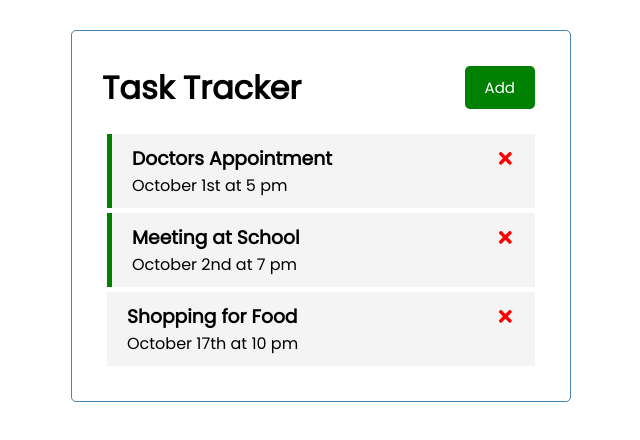
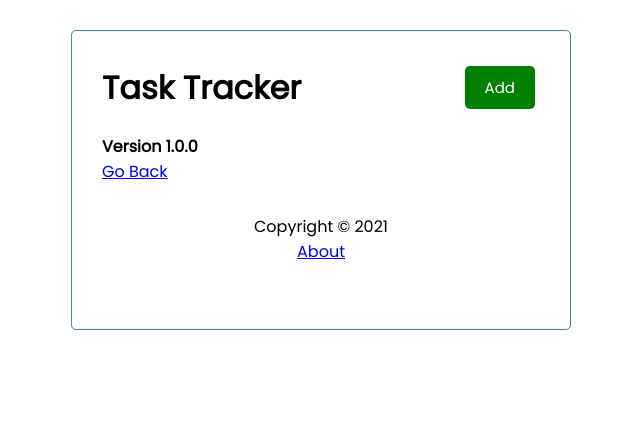
Before and after one commit to Mohammed-Sibahi/react101, a React (Create React App) app in the folder react-task-tracker/: page /about in a window 1280 px wide. Shown: the top 440 px of the page, without its empty margins (319-959 px from the left). Built offline with nearby package versions, Linux system fonts and the light colour scheme; data requests are answered from the project's data file.

Commit message:
add about.js and footer.js

```diff
--- a/react-task-tracker/src/App.js
+++ b/react-task-tracker/src/App.js
@@ -1,7 +1,10 @@
 import { useState, useEffect } from "react";
+import { BrowserRouter as Router, Route } from "react-router-dom";
 import Header from "./components/Header";
 import Tasks from "./components/Tasks";
 import AddTask from "./components/AddTask";
+import Footer from "./components/Footer";
+import About from "./components/About";
 
 function App() {
   const [showAddTask, setShowAddTask] = useState(false);
@@ -11,76 +14,69 @@
 
   useEffect(() => {
     const getTasks = async () => {
-        const tasksFromServer = await fetchTasks()
-        setTasks(tasksFromServer)
-      }
+      const tasksFromServer = await fetchTasks();
+      setTasks(tasksFromServer);
+    };
     getTasks();
-    }, [])  // the dependency array here: if you have a value
+  }, []); // the dependency array here: if you have a value
   // where you want this code to run if this value changes,
   // you'll pass it in the empty array here
 
   // fetch Tasks
   const fetchTasks = async () => {
     const res = await fetch("http://localhost:5000/tasks");
-  const data = await res.json()
+    const data = await res.json();
     return data;
   };
-
 
   // fetch Task
   const fetchTask = async (id) => {
     const res = await fetch(`http://localhost:5000/tasks/${id}`);
-  const data = await res.json()
+    const data = await res.json();
     return data;
   };
 
-
-
-
   // Add Task
   const addTask = async (task) => {
+    const res = await fetch("http://localhost:5000/tasks", {
+      method: "POST",
+      headers: {
+        "Content-type": "application/json",
+      },
+      body: JSON.stringify(task),
+    });
 
-    const res = await fetch('http://localhost:5000/tasks', {
-      method: 'POST',
-      headers: {
-        'Content-type': 'application/json'
-      },
-      body: JSON.stringify(task)
-    })
-
-    const data = await res.json()
-    setTasks([...tasks, data])
+    const data = await res.json();
+    setTasks([...tasks, data]);
     // const id = Math.floor(Math.random() * 10000) + 1;
 
     // const newTask = { id, ...task };
 
     // setTasks([...tasks, newTask]);
-
   };
 
   // delete task
   const deleteTask = async (id) => {
     await fetch(`http://localhost:5000/tasks/${id}`, {
-      method: 'DELETE',
-    })
+      method: "DELETE",
+    });
 
     setTasks(tasks.filter((task) => task.id !== id));
   };
 
   // Toggle Reminder
   const toggleReminder = async (id) => {
-    const taskToToggle = await fetchTask(id)
-    const updTask = { ...taskToToggle, reminder: !taskToToggle.reminder }
+    const taskToToggle = await fetchTask(id);
+    const updTask = { ...taskToToggle, reminder: !taskToToggle.reminder };
     const res = await fetch(`http://localhost:5000/tasks/${id}`, {
-      method: 'PUT',
+      method: "PUT",
       headers: {
-        'Content-type': 'application/json'
+        "Content-type": "application/json",
       },
-      body: JSON.stringify(updTask)
-    })
+      body: JSON.stringify(updTask),
+    });
 
-    const data = await res.json()
-
+    const data = await res.json();
 
     setTasks(
       tasks.map((task) =>
@@ -90,18 +86,35 @@
   };
 
   return (
+    <Router>
       <div className="container">
         <Header
           onAdd={() => setShowAddTask(!showAddTask)}
           showAdd={showAddTask}
         />
+
+        <Route
+          path="/"
+          exact
+          render={(props) => (
+            <>
               {showAddTask && <AddTask onAdd={addTask} />}
               {tasks.length > 0 ? (
-        <Tasks tasks={tasks} onDelete={deleteTask} onToggle={toggleReminder} />
+                <Tasks
+                  tasks={tasks}
+                  onDelete={deleteTask}
+                  onToggle={toggleReminder}
+                />
               ) : (
                 "No tasks to show"
               )}
+            </>
+          )}
+        />
+        <Route path="/about" component={About} />
+        <Footer />
       </div>
+    </Router>
   );
 }
 
--- /dev/null
+++ b/react-task-tracker/src/components/About.js
@@ -0,0 +1,12 @@
+import { Link } from 'react-router-dom';
+
+const About = () => {
+    return (
+        <div>
+          <h4>Version 1.0.0</h4>
+          <Link to='/'>Go Back</Link>
+        </div>
+    )
+}
+
+export default About
--- /dev/null
+++ b/react-task-tracker/src/components/Footer.js
@@ -0,0 +1,12 @@
+import { Link } from 'react-router-dom';
+
+const Footer = () => {
+    return (
+        <footer>
+           <p>Copyright &copy; 2021</p>
+           <Link to='/about'>About</Link>
+        </footer>
+    )
+}
+
+export default Footer
```
Lines whose indentation alone changed are shown as unchanged.
